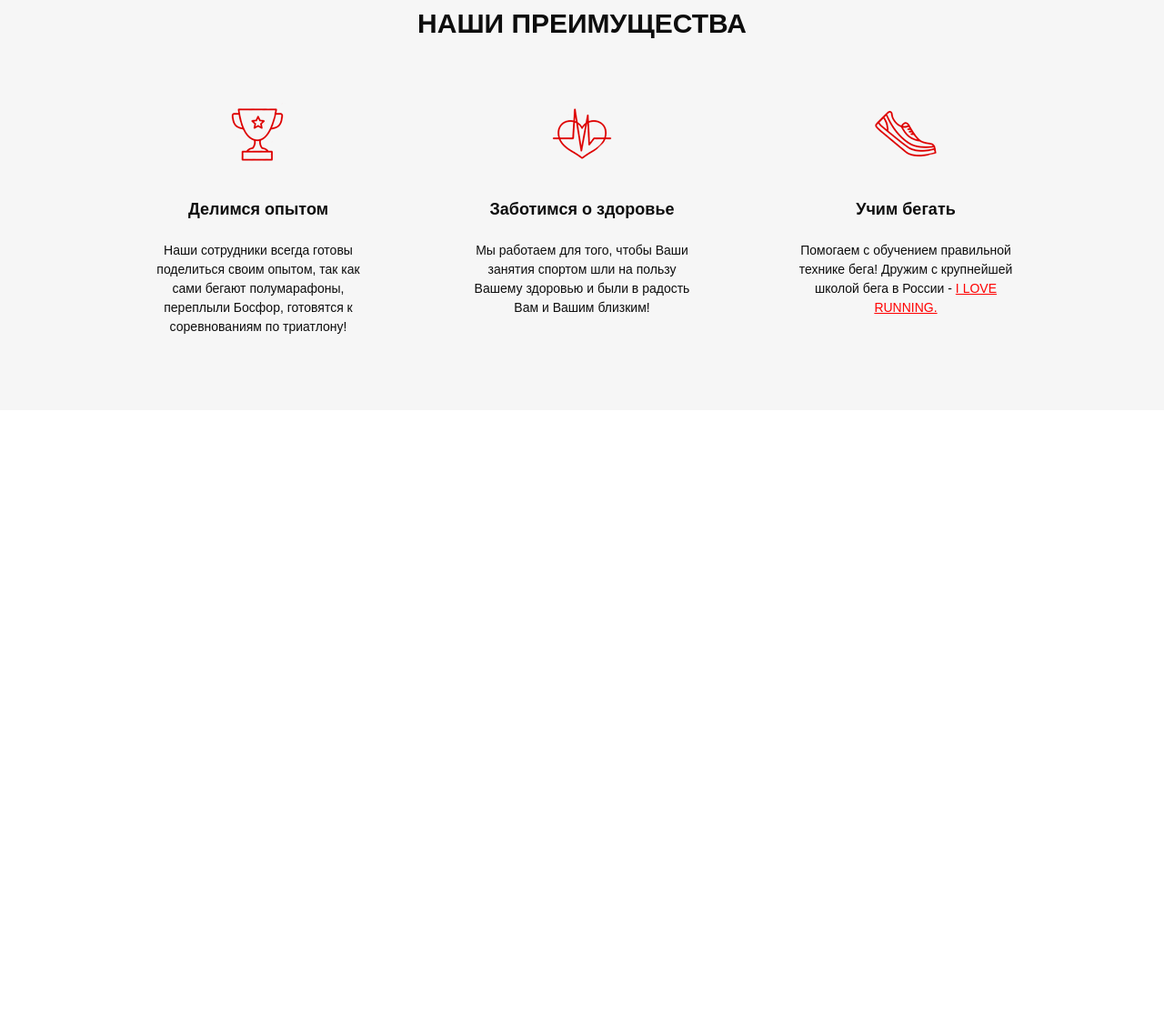
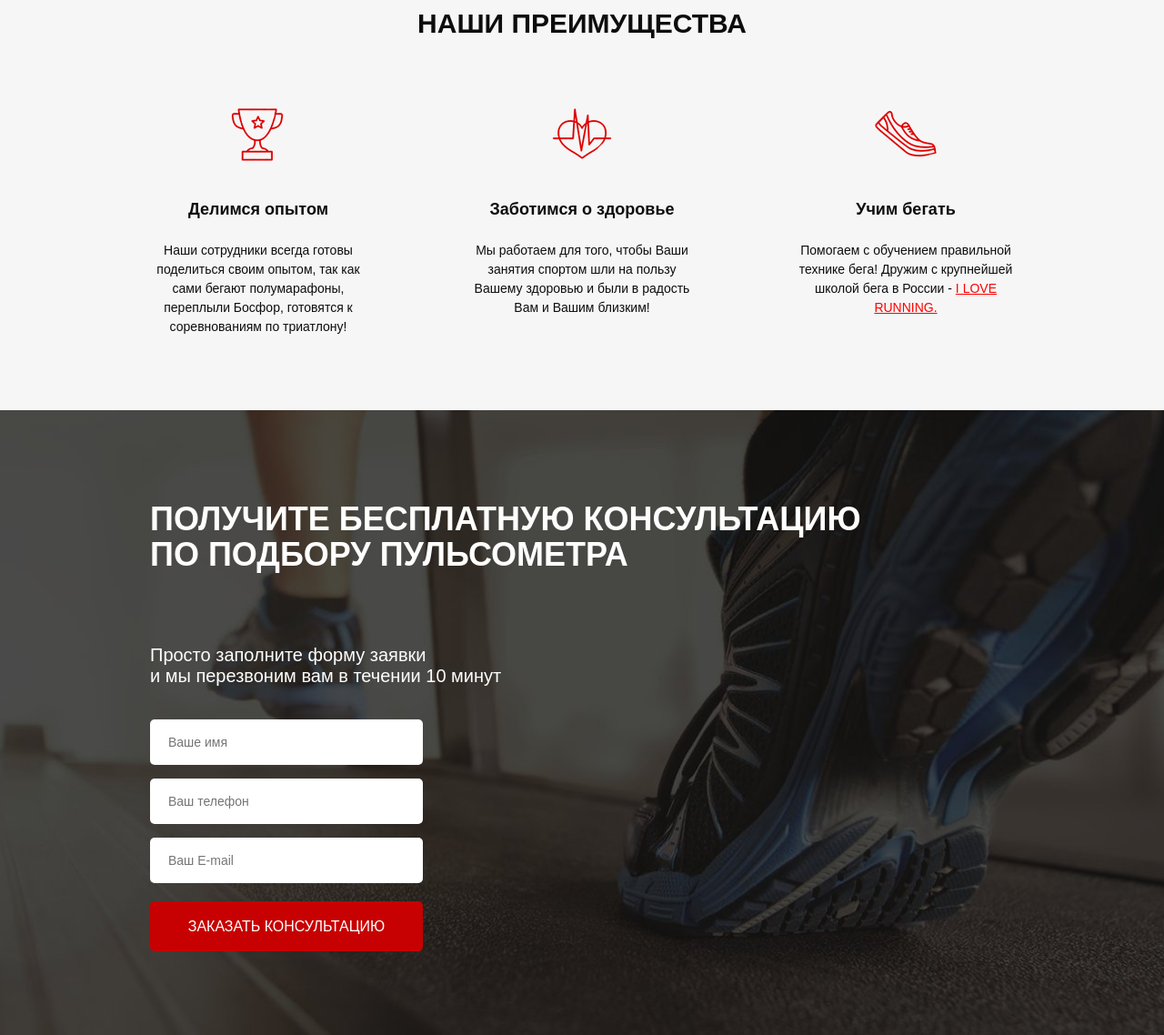
Before and after one commit to Vlad00-dev/Vlad00-dev-pulse.github.io, a website: page src/index.html in a window 1280 px wide. Shown: the part 758-1896 px from the top of the page at 91% size. Before the commit the page ends 1209 px from the top, so only its background shows below. Drawn offline with Linux system fonts and the light colour scheme.

Commit message:
third block and adaptive

```diff
--- a/src/index.html
+++ b/src/index.html
@@ -81,5 +81,25 @@
             </div>
         </div>
     </div>
+
+    <div class="consultation">
+        <div class="container">
+            <h2 class="title title_left">
+                Получите бесплатную консультацию<br>
+                по подбору пульсометра
+            </h2>
+            <div class="consultation__descr">
+                Просто заполните форму заявки<br>
+                и мы перезвоним вам в течении 10 минут
+            </div>
+            <form class="feed-form" action="#">
+                <input name="name" required placeholder="Ваше имя" type="text">
+                <input name="phone" required placeholder="Ваш телефон" type="number">
+                <input name="email" required placeholder="Ваш E-mail" type="email">
+
+                <button class="button button_submit">заказать кОНСУЛЬТАЦИЮ</button>
+            </form>
+        </div>
+    </div>
 </body>
 </html>
--- a/src/sass/base/_media.scss
+++ b/src/sass/base/_media.scss
@@ -71,4 +71,26 @@
             margin-top: 15px;
         }
     }
+
+    .consultation {
+        .title {
+            text-align: center;
+            font-size: 31px;
+            line-height: 33px;
+        }
+        &__descr {
+            padding: 0px 10px 0px 12px;
+            margin-top: 60px;
+            font-size: 19px;
+            line-height: 22px;
+        }
+        .feed-form {
+            width: 270px;
+            margin-left: 23px;
+            .button_submit {
+                height: 51px;
+                font-size: 14px;
+            }
+        }
+    }
 }
--- a/src/sass/blocks/_buttons.scss
+++ b/src/sass/blocks/_buttons.scss
@@ -12,8 +12,11 @@
         margin-top: 67px;
         width: 300px;
         height: 50px;
-        border: none;
         font-size: 16px;
-        font-weight: 500;
+    }
+    &_submit {
+        width: 100%;
+        height: 55px;
+        font-size: 16px;
     }
 }
--- /dev/null
+++ b/src/sass/blocks/_consultation.scss
@@ -0,0 +1,12 @@
+.consultation {
+    min-height: 680px;
+    padding: 100px 0 92px 0;
+    background: url(../../img/bg/second_bg.jpg) center (center/cover) no-repeat;
+    &__descr {
+        margin-top: 80px;
+        font-size: 20px;
+        font-weight: 500;
+        color: #ffffff;
+        line-height: 23px;
+    }
+}
--- /dev/null
+++ b/src/sass/blocks/_forms.scss
@@ -0,0 +1,22 @@
+.feed-form {
+    margin-top: 36px;
+    display: flex;
+    flex-direction: column;
+    width: 300px;
+    input {
+        height: 50px;
+        background-color: #ffffff;
+        border-radius: 5px;
+        justify-content: center;
+        margin-bottom: 15px;
+        border: none;
+        padding: 0 20px;
+        font-size: 14px;
+        font-weight: 300;
+        color: #4b4b4b;
+        &:nth-child(3) {
+            margin-bottom: 20px;
+        }
+    }
+
+}
--- /dev/null
+++ b/src/sass/blocks/_titles.scss
@@ -0,0 +1,13 @@
+.title {
+    color: #0d0d0d;
+    font-size: 30px;
+    font-weight: 700;
+    text-align: center;
+    text-transform: uppercase;
+    &_left {
+        text-align: left;
+        font-size: 36px;
+        color: #ffffff;
+        line-height: 39px;
+    }
+}
--- a/src/sass/blocks/titles.scss
+++ /dev/null
@@ -1,6 +0,0 @@
-.title {
-    color: #0d0d0d;
-    font-size: 30px;
-    font-weight: 700;
-    text-align: center;
-}
--- a/src/sass/style.scss
+++ b/src/sass/style.scss
@@ -14,4 +14,8 @@
 @import 'blocks/buttons';
 @import 'blocks/titles';
 @import 'blocks/advantages';
+@import 'blocks/consultation';
+@import 'blocks/forms';
+
+
 @import 'base/media';
```
Also changed, not shown: src/css/style.min.css.
